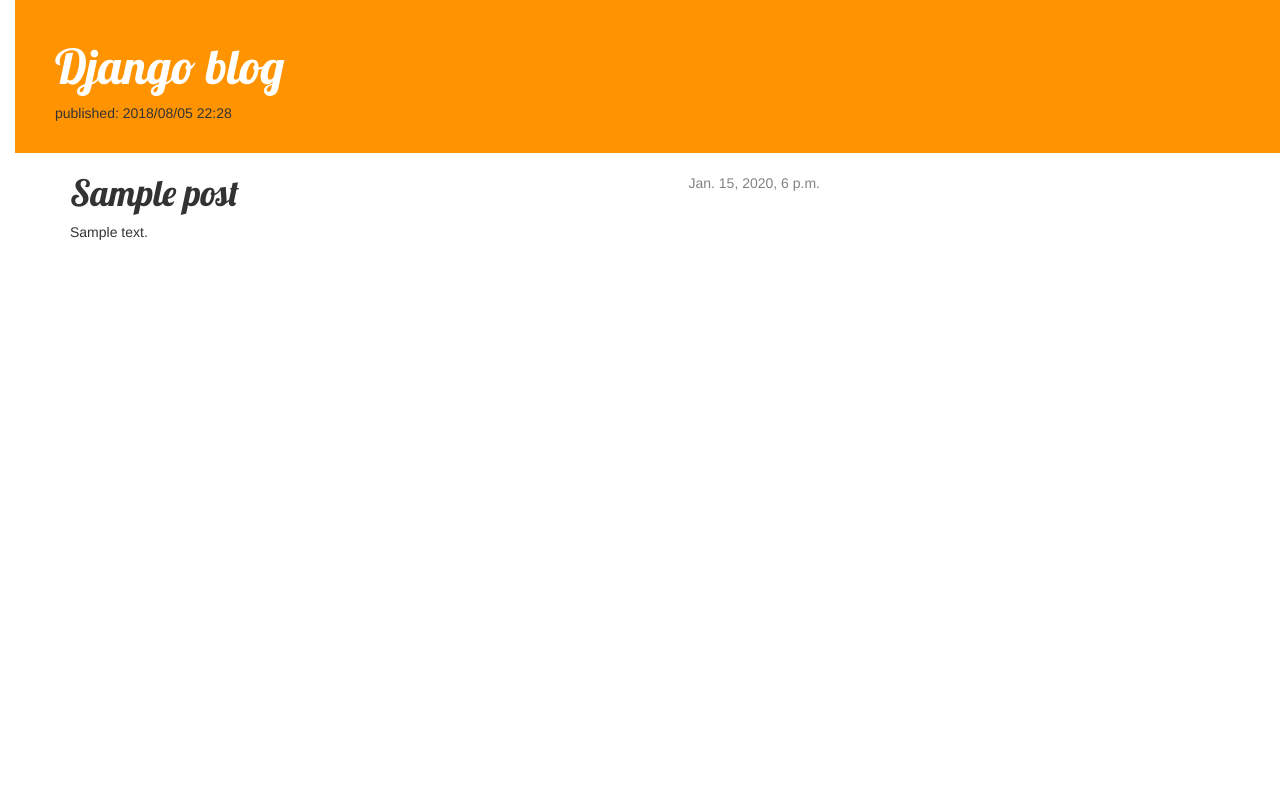
After one commit to maxihui/my-blog, a Django app: page /post/1/ in a window 1280 px wide. The commit adds this page. Run offline with Django 3.2, Linux system fonts and the light colour scheme; tables that the repository leaves empty hold one stand-in row (values such as "Sample post"); some libraries are stand-ins or nearby versions.

Commit message:
added view and template for detailed blog post as well as css for the site.

```diff
--- /dev/null
+++ b/mysite/blog/static/css/blog.css
@@ -0,0 +1,56 @@
+h1 a {
+	color: #FCA205;
+	font-family: 'Lobster';
+}
+
+body {
+	padding-left: 15px;
+}
+
+.page_header {
+	background-color: #ff9400;
+	margin-top: 0;
+	padding: 20px 20px 20px 40px;
+}
+
+.page_header h1, .page_header h1 a, .page_header h1 a:visited, .page_header h1 a:active {
+	color: #ffffff;
+	font-size: 36pt;
+	text-decoration: none;
+}
+
+.content {
+	margin-left: 40px;
+}
+
+h1, h2, h3, h4 {
+	font-family: "Lobster", cursive;
+}
+
+.date {
+	float: right;
+	color: #828282;
+}
+
+.save {
+	float: right;
+}
+
+.post-form textarea, .past-form input {
+	width: 100%;
+}
+
+.top-menu, .top-menu:hover, .top-menu:visited {
+	color: #ffffff;
+	float: right;
+	font-size: 26pt;
+	margin-right: 20px;
+}
+
+.post {
+	margin-bottom: 70px;
+}
+
+.post h1 a, .post h1 a:visited {
+	color: #000000;
+}
--- /dev/null
+++ b/mysite/blog/templates/blog/base.html
@@ -0,0 +1,27 @@
+{% load staticfiles %}
+<html>
+	<head>
+		<link rel="stylesheet" href="//maxcdn.bootstrapcdn.com/bootstrap/3.2.0/css/bootstrap.min.css">
+		<link rel="stylesheet" href="//maxcdn.bootstrapcdn.com/bootstrap/3.2.0/css/bootstrap-theme.min.css">
+		<link rel="stylesheet" href="{% static 'css/blog.css' %}">
+		<link href="//fonts.googleapis.com/css?family=Lobster&subset=latin,latin-ext" rel="stylesheet" type="text/css">
+		<title>maxhi blog</title>
+	</head>
+	<body>
+		<div class="page_header">
+			<h1><a href="/">Django blog</a></h1>
+			<p>published: 2018/08/05 22:28</p>
+		</div>
+		<div>
+		</div>
+		<div class="content container">
+			<div class="row">
+				<div class="col-md-8">
+					{% block content %}
+					{% endblock %}
+				</div>
+			</div>
+		</div>
+
+	</body>
+</html>
--- /dev/null
+++ b/mysite/blog/templates/blog/post_detail.html
@@ -0,0 +1,13 @@
+{% extends 'blog/base.html' %}
+
+{% block content %}
+	<div class="post">
+		{% if post.published_date %}
+		<div class="date">
+			{{ post.published_date }}
+		</div>
+		{% endif %}
+		<h1>{{ post.title }}</h1>
+		<p>{{ post.text | linebreaksbr }}</p>
+	</div>
+{% endblock %}
--- a/mysite/blog/urls.py
+++ b/mysite/blog/urls.py
@@ -3,4 +3,5 @@ from . import views
 
 urlpatterns = [
 	url(r'^$', views.post_list, name='post_list'),
+	url(r'^post/(?P<pk>[0-9]+)/$', views.post_detail, name='post_detail'),
 ]
--- a/mysite/blog/views.py
+++ b/mysite/blog/views.py
@@ -1,4 +1,4 @@
-from django.shortcuts import render
+from django.shortcuts import render, get_object_or_404
 from django.utils import timezone
 
 from .models import Post
@@ -7,3 +7,7 @@ from .models import Post
 def post_list(request):
 	posts = Post.objects.filter(published_date__lte=timezone.now()).order_by('-published_date')
 	return render(request, 'blog/post_list.html', {'posts': posts})
+
+def post_detail(request, pk):
+	post = get_object_or_404(Post, pk=pk)
+	return render(request, 'blog/post_detail.html', {'post': post})
```
Also changed, not shown: mysite/blog/templates/blog/post_list.html (+10 -23 lines).
